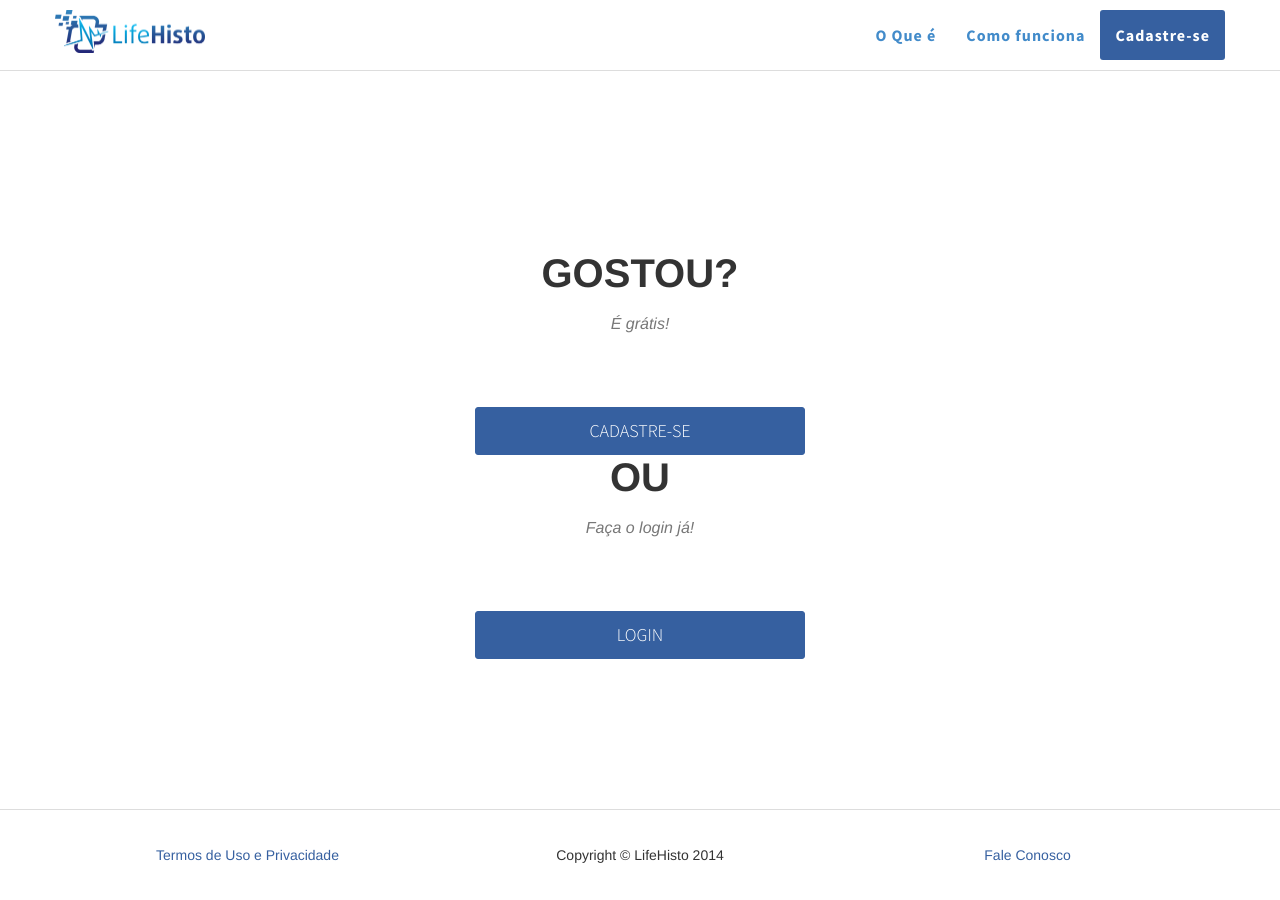
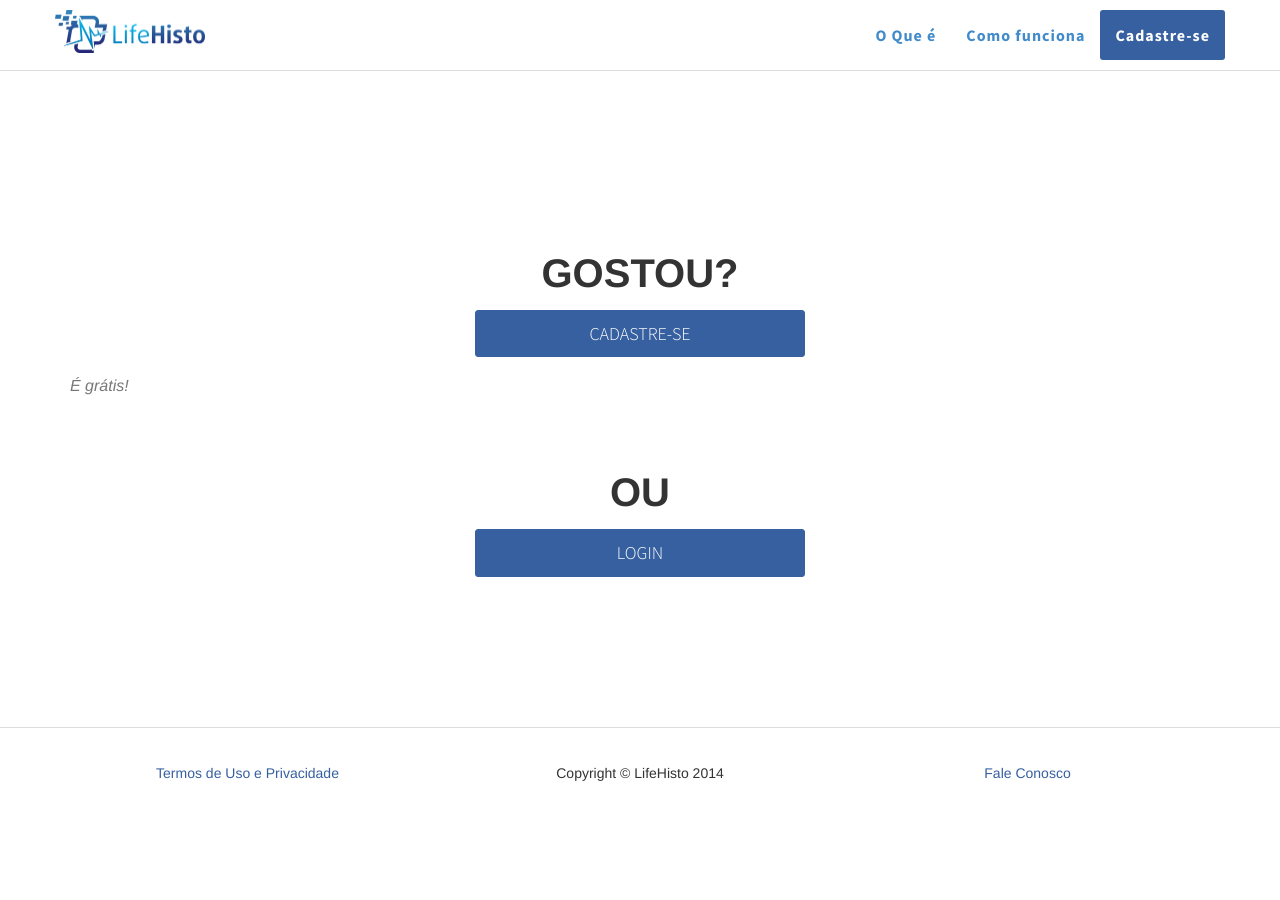
Before and after one commit to Lifehisto/lifehisto.github.io, a Jekyll site: the page built from index.html, in a window 1280 px wide and 900 px high, scrolled down 2452 px. Built offline with Jekyll 4.4.1, drawn with Linux system fonts in a browser that asks for light colours; nearby versions of some CDN libraries; library files that are not in the unit come from our copies; after the commit the page ends 3270 px from its top, so only the background shows below that.

Commit message:
Update index.html

```diff
--- a/index.html
+++ b/index.html
@@ -116,18 +116,18 @@
             <div class="row">
                 <div class="col-lg-12 text-center">
                     <h2 class="section-heading">Gostou?</h2>
-                    <h3 class="section-subheading text-muted">É grátis!</h3>
                 </div>
             </div>
             <div class="row">
                 <div class="col-lg-12">
                     <a href="https://app.lifehisto.com/users/sign_up" class="page-scroll btn btn-xl">Cadastre-se</a>
+                    <h3 class="section-subheading text-muted">É grátis!</h3>
                 </div>
             </div>
             <div class="row">
                 <div class="col-lg-12 text-center">
                     <h2 class="section-heading">Ou</h2>
-                    <h3 class="section-subheading text-muted">Faça o login já!</h3>
+                    <!-- <h3 class="section-subheading text-muted">Faça o login já!</h3> -->
                 </div>
             </div>
             <div class="row">
```
